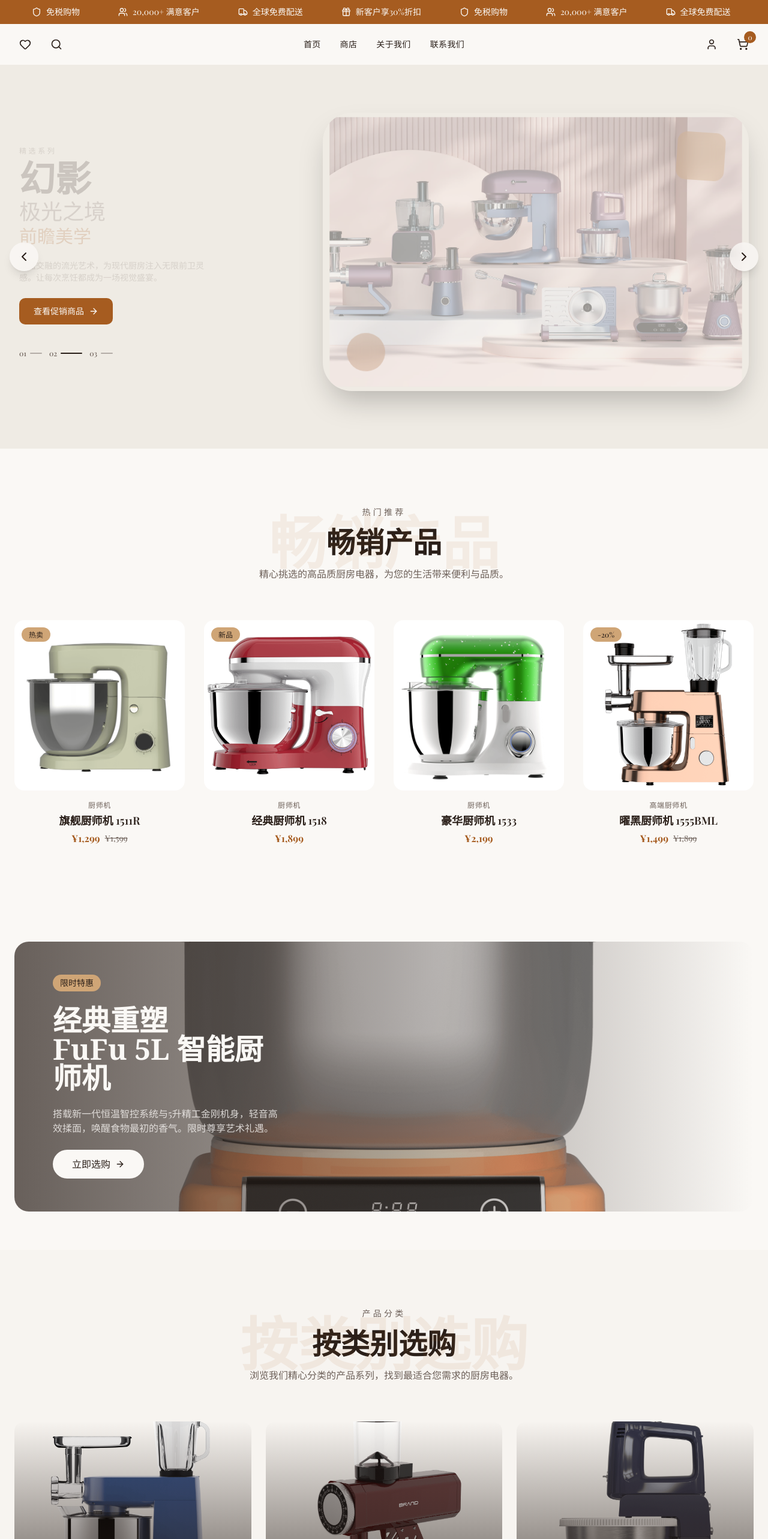
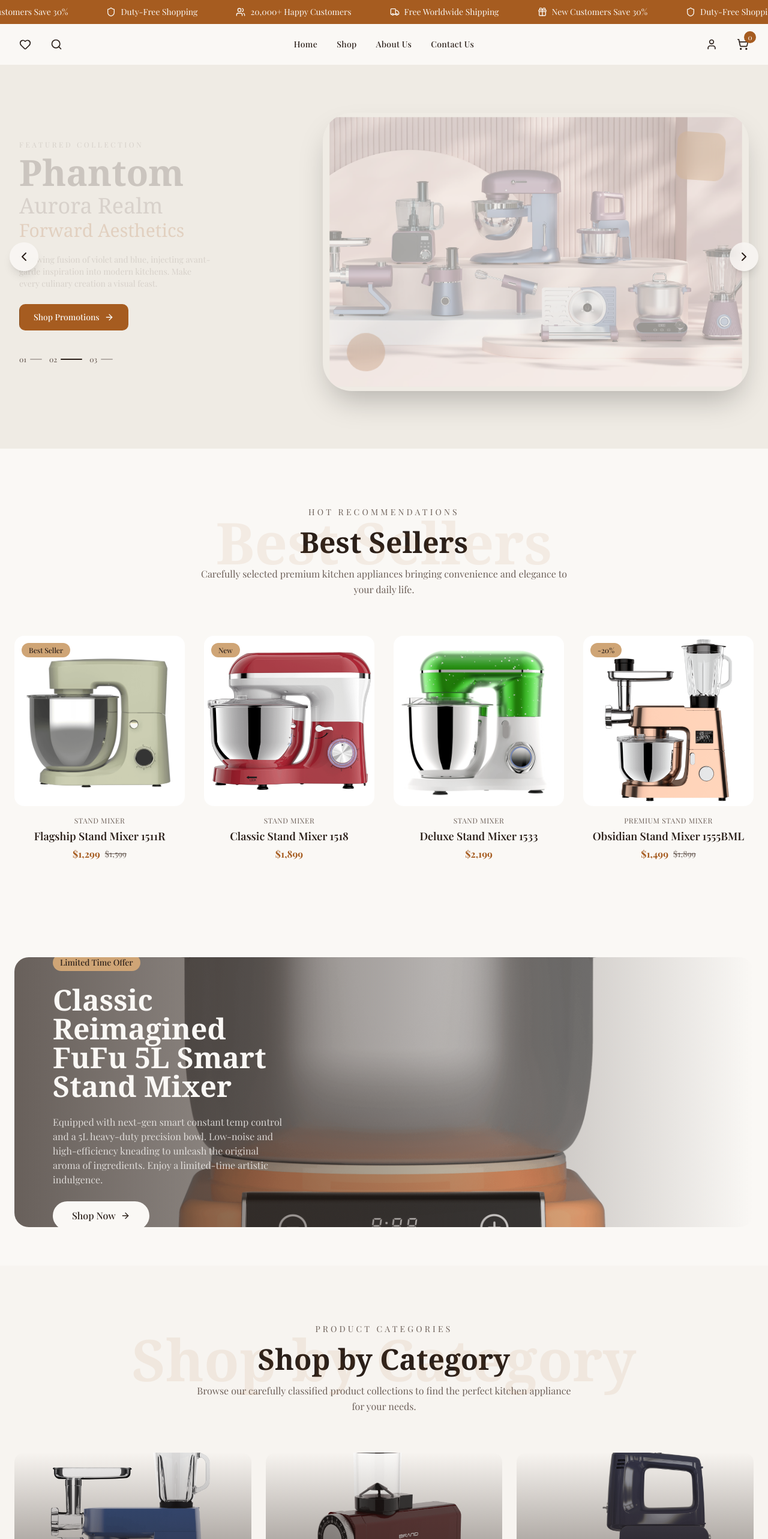
Before and after one commit to Potato-to/Independent, a Next.js app: page / in a window 1280 px wide. Shown: the top 2566 px of the page at 60% size. Built offline with nearby package versions, Linux system fonts and the light colour scheme; a web font is replaced by a local one.

Commit message:
💄 改英文

```diff
--- a/app/page.tsx
+++ b/app/page.tsx
@@ -7,10 +7,10 @@ import { Heart, Search, ShoppingCart, User, ChevronLeft, ChevronRight, Truck, Gi
 // Announcement Bar Component with infinite scroll
 function AnnouncementBar() {
   const announcements = [
-    { icon: Truck, text: "全球免费配送" },
-    { icon: Gift, text: "新客户享30%折扣" },
-    { icon: Shield, text: "免税购物" },
-    { icon: Users, text: "20,000+ 满意客户" },
+    { icon: Truck, text: "Free Worldwide Shipping" },
+    { icon: Gift, text: "New Customers Save 30%" },
+    { icon: Shield, text: "Duty-Free Shopping" },
+    { icon: Users, text: "20,000+ Happy Customers" },
   ]
 
   return (
@@ -49,7 +49,7 @@ function Navigation() {
     return () => window.removeEventListener("scroll", handleScroll)
   }, [])
 
-  const navItems = ["首页", "商店", "关于我们", "联系我们"]
+  const navItems = ["Home", "Shop", "About Us", "Contact Us"]
 
   return (
     <>
@@ -179,24 +179,24 @@ function HeroSection() {
 
   const slides = [
     {
-      title: "幻影",
-      subtitle: "极光之境",
-      accent: "前瞻美学",
-      description: "紫蓝交融的流光艺术，为现代厨房注入无限前卫灵感。让每次烹饪都成为一场视觉盛宴。",
+      title: "Phantom",
+      subtitle: "Aurora Realm",
+      accent: "Forward Aesthetics",
+      description: "A flowing fusion of violet and blue, injecting avant-garde inspiration into modern kitchens. Make every culinary creation a visual feast.",
       image: "/网站素材/其他素材(选着使用）/紫+蓝(1).jpg",
     },
     {
-      title: "澎湃",
-      subtitle: "炽热匠心",
-      accent: "极致性能",
-      description: "炽热的正红色泽，蕴含高达1500W的澎湃搅拌动力。用激情重塑食物的无限可能。",
+      title: "Surge",
+      subtitle: "Fiery Craftsmanship",
+      accent: "Extreme Performance",
+      description: "Vibrant crimson red, packing an incredible 1500W of mixing power. Redefining culinary possibilities with pure passion.",
       image: "/网站素材/其他素材(选着使用）/红2(1).jpg",
     },
     {
-      title: "曜境",
-      subtitle: "深邃纯粹",
-      accent: "臻品奢享",
-      description: "极致深邃的曜黑质感，低调中尽显奢华。德系简约几何美学，致敬纯粹生活方式。",
+      title: "Obsidian",
+      subtitle: "Deep Purity",
+      accent: "Luxury Experience",
+      description: "Intensely deep obsidian black textures, exuding subtle elegance. Germanic minimal geometric aesthetics honoring a pure lifestyle.",
       image: "/网站素材/其他素材(选着使用）/黑色(1).jpg",
     },
   ]
@@ -237,7 +237,7 @@ function HeroSection() {
                   transition={{ delay: 0.1, duration: 0.5 }}
                   className="text-[10px] md:text-xs tracking-[0.3em] uppercase text-muted-foreground"
                 >
-                  精选系列
+                  Featured Collection
                 </motion.p>
 
                 <motion.h1
@@ -286,7 +286,7 @@ function HeroSection() {
               whileTap={{ scale: 0.95 }}
               className="group bg-primary text-primary-foreground px-5 md:px-6 py-2.5 md:py-3 rounded-lg font-medium flex items-center gap-2 mx-auto md:mx-0 overflow-hidden relative text-sm"
             >
-              <span className="relative z-10">查看促销商品</span>
+              <span className="relative z-10">Shop Promotions</span>
               <motion.div
                 className="absolute inset-0 bg-foreground"
                 initial={{ x: "-100%" }}
@@ -499,7 +499,7 @@ function ProductCard({
             className="flex items-center gap-2 bg-background text-foreground px-4 md:px-6 py-2 md:py-3 rounded-full font-medium text-xs md:text-sm shadow-lg"
           >
             <ShoppingCart className="w-3 h-3 md:w-4 md:h-4" />
-            加入购物车
+            Add to Cart
           </motion.button>
         </motion.div>
 
@@ -557,7 +557,7 @@ function ProductsSection({ title, subtitle, products }: {
         <SectionHeader
           subtitle={subtitle}
           title={title}
-          description="精心挑选的高品质厨房电器，为您的生活带来便利与品质。"
+          description="Carefully selected premium kitchen appliances bringing convenience and elegance to your daily life."
         />
 
         <div className="grid grid-cols-2 lg:grid-cols-4 gap-3 md:gap-6 lg:gap-8">
@@ -599,7 +599,7 @@ function FeaturedBanner() {
                 transition={{ delay: 0.2 }}
                 className="inline-block px-3 py-1 bg-accent text-accent-foreground text-xs md:text-sm font-medium rounded-full"
               >
-                限时特惠
+                Limited Time Offer
               </motion.span>
               <motion.h3
                 initial={{ opacity: 0, y: 20 }}
@@ -607,9 +607,9 @@ function FeaturedBanner() {
                 transition={{ delay: 0.3 }}
                 className="text-2xl md:text-4xl lg:text-5xl font-serif font-bold text-background"
               >
-                经典重塑
+                Classic Reimagined
                 <br />
-                FuFu 5L 智能厨师机
+                FuFu 5L Smart Stand Mixer
               </motion.h3>
               <motion.p
                 initial={{ opacity: 0, y: 20 }}
@@ -617,7 +617,7 @@ function FeaturedBanner() {
                 transition={{ delay: 0.4 }}
                 className="text-background/80 text-sm md:text-base hidden md:block"
               >
-                搭载新一代恒温智控系统与5升精工金刚机身，轻音高效揉面，唤醒食物最初的香气。限时尊享艺术礼遇。
+                Equipped with next-gen smart constant temp control and a 5L heavy-duty precision bowl. Low-noise and high-efficiency kneading to unleash the original aroma of ingredients. Enjoy a limited-time artistic indulgence.
               </motion.p>
               <motion.button
                 initial={{ opacity: 0, y: 20 }}
@@ -627,7 +627,7 @@ function FeaturedBanner() {
                 whileTap={{ scale: 0.95 }}
                 className="bg-background text-foreground px-5 md:px-8 py-2.5 md:py-3 rounded-full font-medium flex items-center gap-2 text-sm md:text-base"
               >
-                立即选购
+                Shop Now
                 <ArrowRight className="w-4 h-4" />
               </motion.button>
             </div>
@@ -644,18 +644,18 @@ function CategoryGrid() {
   const isInView = useInView(ref, { once: true, margin: "-100px" })
 
   const categories = [
-    { name: "厨师机系列", count: "24 款专业机型", image: "/网站素材/Stand mixer/1570ML/1570bm (5).png" },
-    { name: "高效研磨机", count: "18 款商用研磨", image: "/网站素材/grinder/3405.1322.png" },
-    { name: "轻便打蛋器", count: "12 款便携系列", image: "/网站素材/egg beater/3040.17.png" },
+    { name: "Stand Mixers", count: "24 Professional Models", image: "/网站素材/Stand mixer/1570ML/1570bm (5).png" },
+    { name: "Efficient Grinders", count: "18 Commercial Models", image: "/网站素材/grinder/3405.1322.png" },
+    { name: "Light Egg Beaters", count: "12 Portable Models", image: "/网站素材/egg beater/3040.17.png" },
   ]
 
   return (
     <section ref={ref} className="py-12 md:py-24 px-4 md:px-6 bg-secondary/30">
       <div className="max-w-7xl mx-auto">
         <SectionHeader
-          subtitle="产品分类"
-          title="按类别选购"
-          description="浏览我们精心分类的产品系列，找到最适合您需求的厨房电器。"
+          subtitle="Product Categories"
+          title="Shop by Category"
+          description="Browse our carefully classified product collections to find the perfect kitchen appliance for your needs."
         />
 
         <div className="grid grid-cols-1 md:grid-cols-3 gap-4 md:gap-6">
@@ -705,16 +705,16 @@ function Footer() {
             transition={{ duration: 0.5 }}
             className="col-span-2 md:col-span-1 space-y-4"
           >
-            <h3 className="text-xl md:text-2xl font-serif font-bold"></h3>
+            <h3 className="text-xl md:text-2xl font-serif font-bold">REECON</h3>
             <p className="text-muted-foreground text-xs md:text-sm leading-relaxed">
-              拥有15年的欧洲市场经验，垂直整合制造，为全球消费者提供高品质、高性价比的智能家居电器。
+              With 15 years of deep European market experience and vertically integrated manufacturing, we provide high-quality, high-value smart home appliances for global consumers.
             </p>
           </motion.div>
 
           {[
-            { title: "产品分类", links: ["搅拌机", "料理机", "食品加工机", "手持搅拌机"] },
-            { title: "客户服务", links: ["联系我们", "配送信息", "退换货政策", "常见问题"] },
-            { title: "关于我们", links: ["品牌故事", "新闻动态", "加入我们", "隐私政策"] },
+            { title: "Categories", links: ["Stand Mixers", "Food Processors", "Grinders", "Hand Mixers"] },
+            { title: "Customer Service", links: ["Contact Us", "Shipping Info", "Returns & Exchanges", "FAQs"] },
+            { title: "About Us", links: ["Our Story", "News & Updates", "Careers", "Privacy Policy"] },
           ].map((section, i) => (
             <motion.div
               key={section.title}
@@ -747,7 +747,7 @@ function Footer() {
           className="border-t border-border mt-8 md:mt-12 pt-6 md:pt-8 flex flex-col md:flex-row justify-between items-center gap-4"
         >
           <p className="text-xs md:text-sm text-muted-foreground text-center md:text-left">
-            2024 REECON TRADE LIMITED 版权所有
+            © 2024 REECON TRADE LIMITED. All rights reserved.
           </p>
           <div className="flex gap-3 md:gap-4">
             {["VISA", "MC", "PayPal", "AMEX"].map((card) => (
@@ -769,17 +769,17 @@ function Footer() {
 // Main Page Component
 export default function HomePage() {
   const bestSellerProducts = [
-    { name: "旗舰厨师机 1511R", category: "厨师机", image: "/网站素材/Stand mixer/1511-1R/1511-1R.4.png", price: "¥1,299", originalPrice: "¥1,599", badge: "热卖" },
-    { name: "经典厨师机 1518", category: "厨师机", image: "/网站素材/Stand mixer/1518/SM-1518N-2.png", price: "¥1,899", badge: "新品" },
-    { name: "豪华厨师机 1533", category: "厨师机", image: "/网站素材/Stand mixer/1533/1533.691.png", price: "¥2,199" },
-    { name: "曜黑厨师机 1555BML", category: "高端厨师机", image: "/网站素材/Stand mixer/1555BML/SM-1555BM-1.png", price: "¥1,499", originalPrice: "¥1,899", badge: "-20%" },
+    { name: "Flagship Stand Mixer 1511R", category: "Stand Mixer", image: "/网站素材/Stand mixer/1511-1R/1511-1R.4.png", price: "$1,299", originalPrice: "$1,599", badge: "Best Seller" },
+    { name: "Classic Stand Mixer 1518", category: "Stand Mixer", image: "/网站素材/Stand mixer/1518/SM-1518N-2.png", price: "$1,899", badge: "New" },
+    { name: "Deluxe Stand Mixer 1533", category: "Stand Mixer", image: "/网站素材/Stand mixer/1533/1533.691.png", price: "$2,199" },
+    { name: "Obsidian Stand Mixer 1555BML", category: "Premium Stand Mixer", image: "/网站素材/Stand mixer/1555BML/SM-1555BM-1.png", price: "$1,499", originalPrice: "$1,899", badge: "-20%" },
   ]
 
   const newArrivalProducts = [
-    { name: "手持打蛋器 HM-3052", category: "打蛋器", image: "/网站素材/egg beater/HM-3052.png", price: "¥299", badge: "新品" },
-    { name: "智能研磨机 GR-3402", category: "研磨机", image: "/网站素材/grinder/3402.1661.png", price: "¥499" },
-    { name: "便携打蛋器 HM-3041", category: "打蛋器", image: "/网站素材/egg beater/HM-3041.png", price: "¥199", originalPrice: "¥269" },
-    { name: "至尊研磨套装 GR-3453", category: "研磨机", image: "/网站素材/grinder/3453.1759.png", price: "¥699", badge: "限量" },
+    { name: "Handheld Egg Beater HM-3052", category: "Egg Beater", image: "/网站素材/egg beater/HM-3052.png", price: "$299", badge: "New" },
+    { name: "Smart Grinder GR-3402", category: "Grinder", image: "/网站素材/grinder/3402.1661.png", price: "$499" },
+    { name: "Portable Egg Beater HM-3041", category: "Egg Beater", image: "/网站素材/egg beater/HM-3041.png", price: "$199", originalPrice: "$269" },
+    { name: "Supreme Grinding Set GR-3453", category: "Grinder", image: "/网站素材/grinder/3453.1759.png", price: "$699", badge: "Limited" },
   ]
 
   return (
@@ -788,15 +788,15 @@ export default function HomePage() {
       <Navigation />
       <HeroSection />
       <ProductsSection
-        title="畅销产品"
-        subtitle="热门推荐"
+        title="Best Sellers"
+        subtitle="Hot Recommendations"
         products={bestSellerProducts}
       />
       <FeaturedBanner />
       <CategoryGrid />
       <ProductsSection
-        title="新品上市"
-        subtitle="最新系列"
+        title="New Arrivals"
+        subtitle="Latest Collections"
         products={newArrivalProducts}
       />
       <Footer />
```
